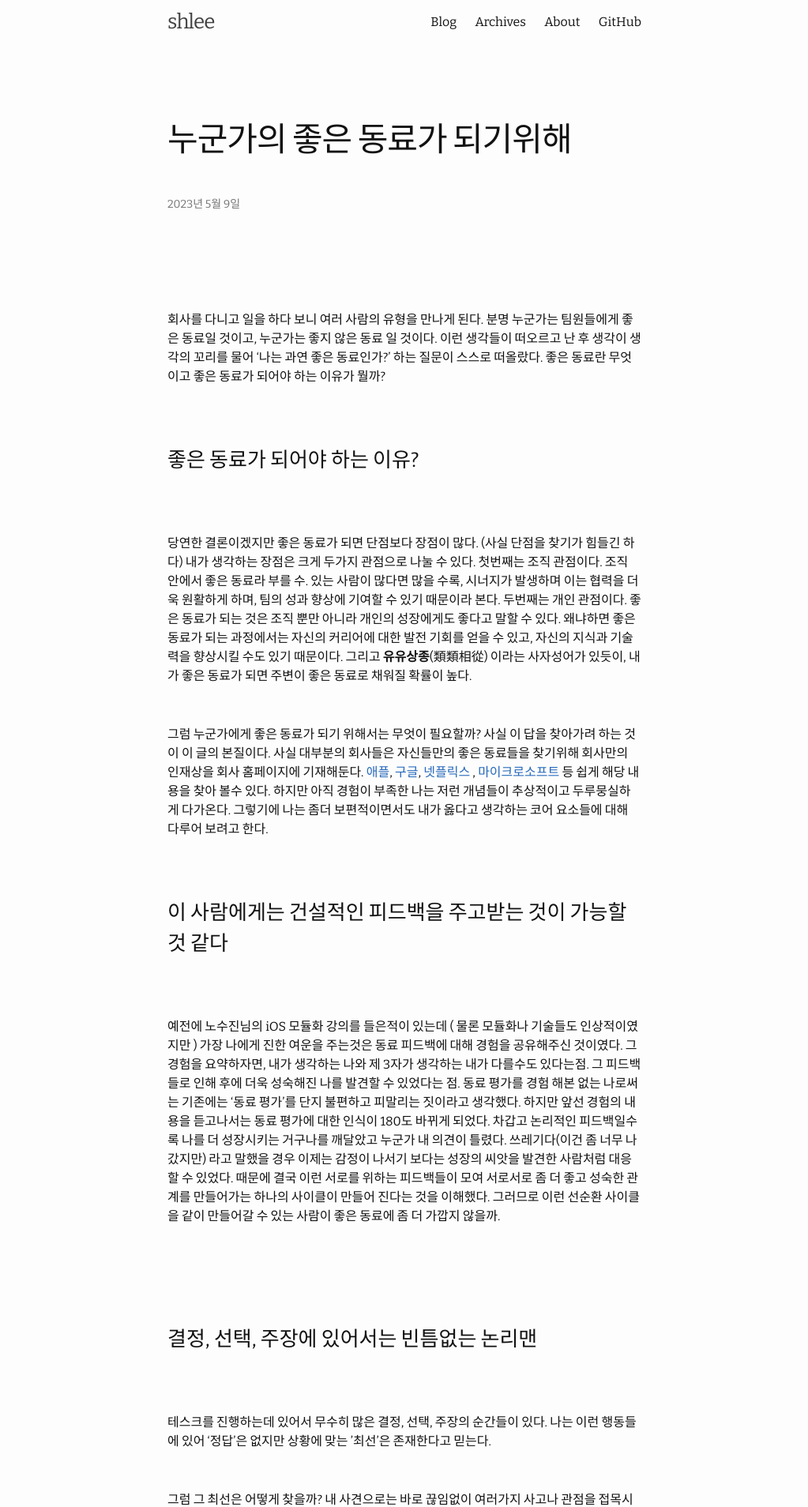
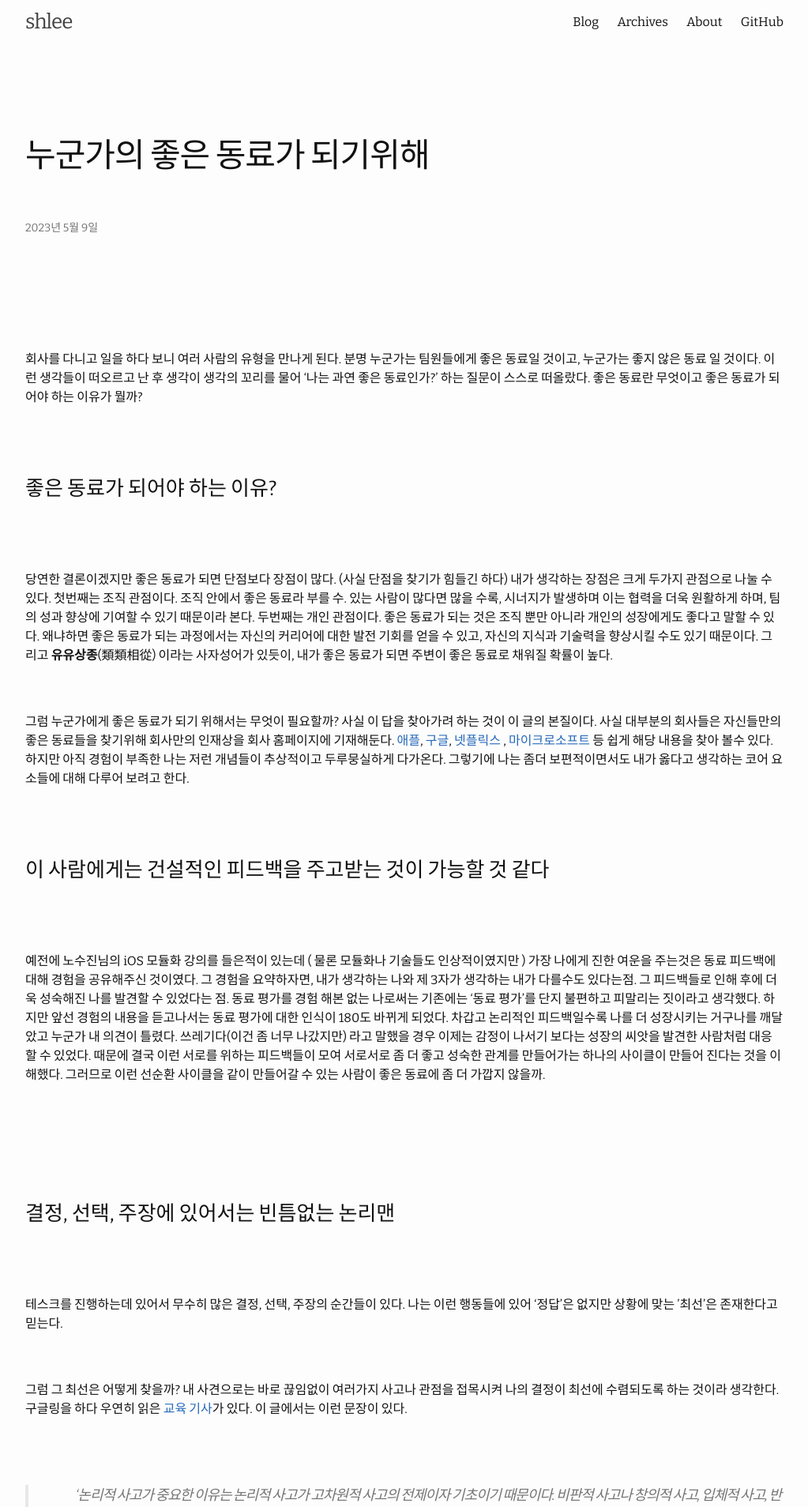
Before and after one commit to sanghun0724/sanghun0724.github.io, a Jekyll site: the page built from index.html, in a window 1280 px wide. Shown: the top 1908 px of the page at 79% size, without its empty margins (128-1151 px from the left). Built offline with Jekyll 4.4.1, drawn with Linux system fonts in a browser that asks for light colours; the list of posts is cut into pages by our own code.

Commit message:
[git blog] [setting update ]

```diff
--- a/assets/main.scss
+++ b/assets/main.scss
@@ -11,7 +11,7 @@ $base-font-weight: 400;
 $small-font-size:  $base-font-size * 0.875;
 $base-line-height: 1.5;
 
-$spacing-unit:     100px;
+$spacing-unit:     120px;
 
 $text-color:       #111;
 $background-color: #fdfdfd;
@@ -22,10 +22,10 @@ $grey-color-light: lighten($grey-color, 45%);
 $grey-color-dark:  darken($grey-color, 20%);
 
 // Width of the content area
-$content-width:    800px;
+$content-width:    1200px;
 
 $on-palm:          600px;
-$on-laptop:        800px;
+$on-laptop:        1200px;
 
 
 
```
